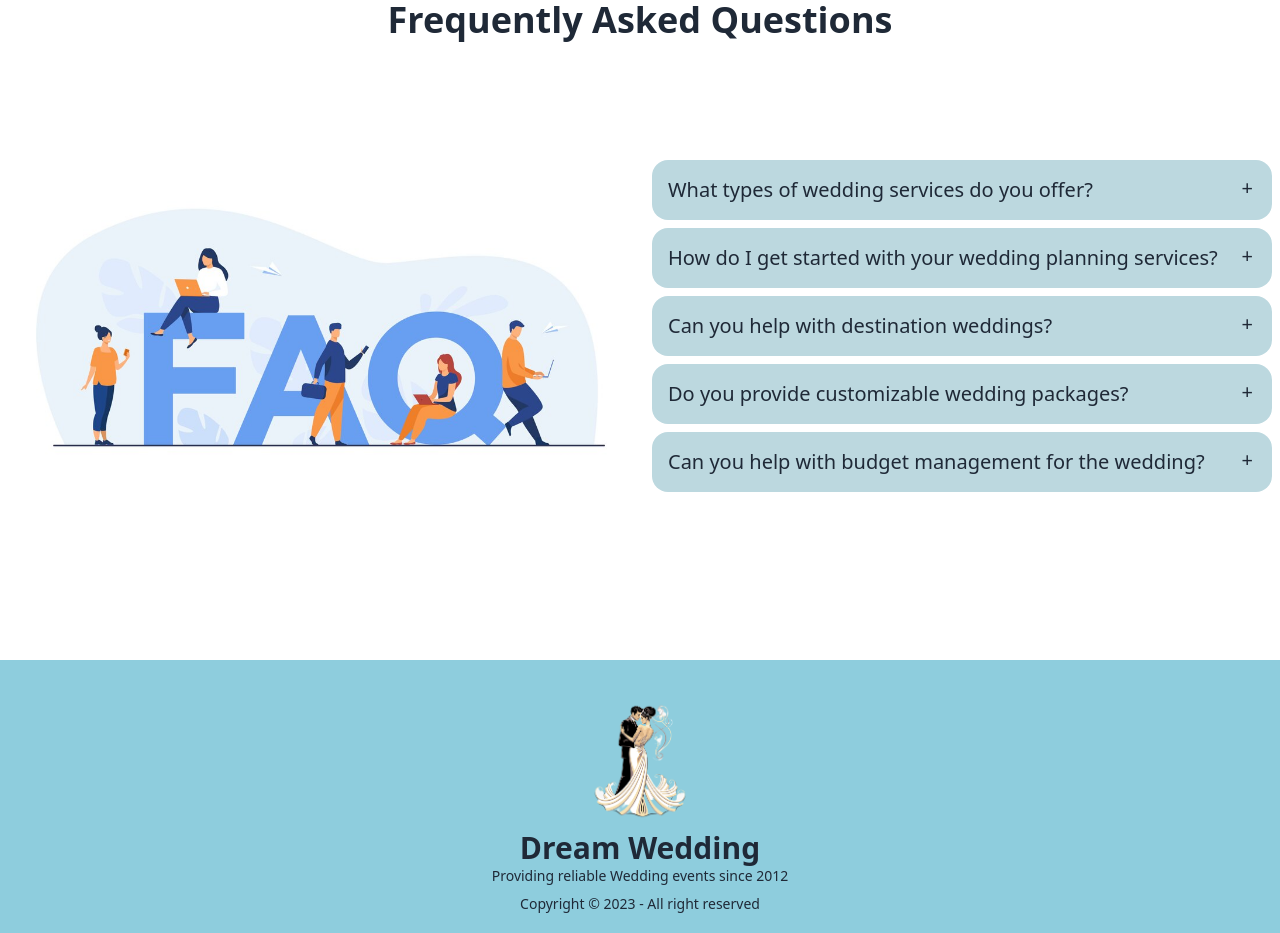
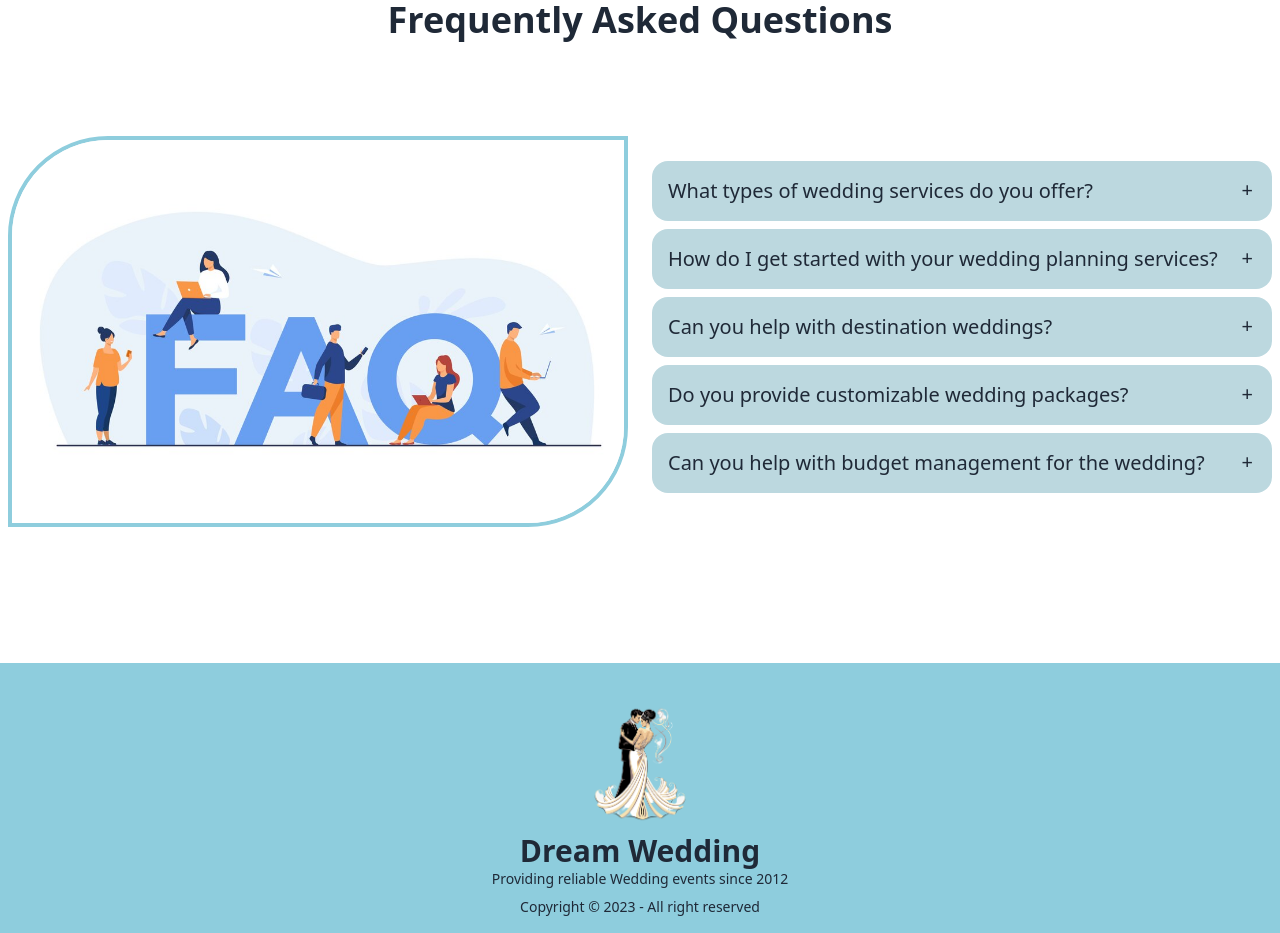
Before and after one commit to Bikash-Dev-Bk/dream-wedding, a React (Vite) app: page / in a window 1280 px wide. Shown: the part 2660-3593 px from the top of the page. Built offline with nearby package versions, Linux system fonts and the light colour scheme.

Commit message:
FAQ img style update

```diff
--- a/src/pages/Home/FAQ/FAQ.jsx
+++ b/src/pages/Home/FAQ/FAQ.jsx
@@ -8,7 +8,7 @@ const FAQ = () => {
       </h2>
       <div className='flex gap-6 flex-col lg:flex-row items-center'>
         <div className='flex-1'>
-          <img src={faq} alt="" />
+          <img src={faq} alt="" className="rounded-tl-[60px] rounded-br-[60px] md:rounded-tl-[100px] md:rounded-br-[100px] border-4 border-[#8ECDDD]" />
         </div>
         <div  className='flex-1'>
           <div className="collapse collapse-plus bg-[#bcd8df] mb-2">
```
